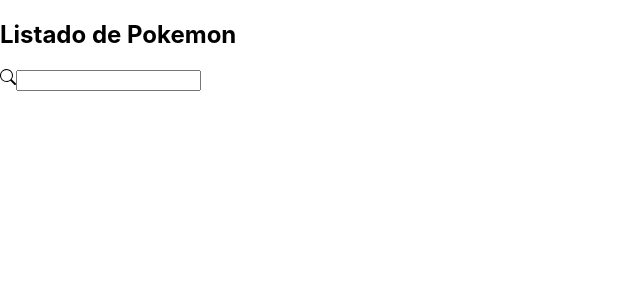
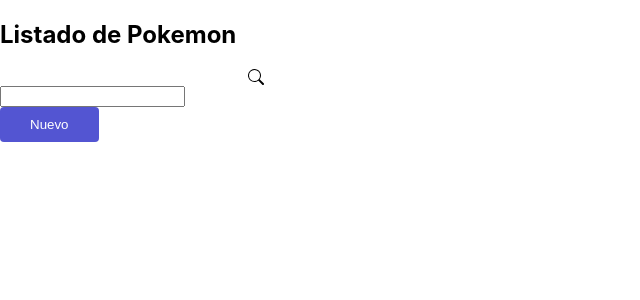
Before and after one commit to enrimeca/bk-challenge, a React (Create React App) app: page / in a window 1280 px wide. Shown: the top 300 px of the page, without its empty margins (0-640 px from the left). Built offline with nearby package versions, Linux system fonts and the light colour scheme.

Commit message:
Add a custom button

```diff
--- /dev/null
+++ b/src/components/CustomButton/index.css
@@ -0,0 +1,15 @@
+button {
+  display: inline-flex;
+  background-color: #5355d2;
+  color: white;
+  border-radius: 4px;
+  padding: 10px 30px;
+  text-align: center;
+  align-items: center;
+  border: none;
+  cursor: pointer;
+}
+
+button:hover {
+  background-color: #222495;
+}
--- /dev/null
+++ b/src/components/CustomButton/index.jsx
@@ -0,0 +1,11 @@
+import './index.css';
+
+const CustomButton = ({ children, ...res }) => {
+  return (
+    <button type="button" {...res}>
+      {children}
+    </button>
+  )
+}
+
+export default CustomButton
--- a/src/components/Search/index.css
+++ b/src/components/Search/index.css
@@ -0,0 +1,23 @@
+.search__section {
+  display: flex;
+  width: 40%;
+  position: relative;
+}
+
+.search__section input {
+  appearance: none;
+  width: 280px;
+  border: 1px solid #b1c5d5;
+  border-radius: 4px;
+  padding: 10px 33px;
+  margin-bottom: 20px;
+  line-height: 1.25;
+}
+
+.search__section svg {
+  width: 20px;
+  height: 20px;
+  position: absolute;
+  top: 8px;
+  left: 8px;
+}
--- a/src/components/Search/index.jsx
+++ b/src/components/Search/index.jsx
@@ -12,7 +12,7 @@
 
   return (
     <section >
-      <SearchIcon />
+      <SearchIcon className='search__section' />
       <input
         aria-label="search"
         type="text"
--- a/src/pages/Home/index.jsx
+++ b/src/pages/Home/index.jsx
@@ -1,5 +1,6 @@
 import { useState } from 'react';
 import Search from '../../components/Search'
+import CustomButton from '../../components/CustomButton';
 
 const Home = () => {
   const [searchValue, setSearchValue] = useState([]);
@@ -12,6 +13,9 @@
             searchValue={searchValue}
             setSearchValue={setSearchValue}
           />
+          <CustomButton>
+            Nuevo
+          </CustomButton>
         </div>
       </header>
       <main>
```
Also changed, not shown: 1 other file (tests, documents, lock files or other folders).
